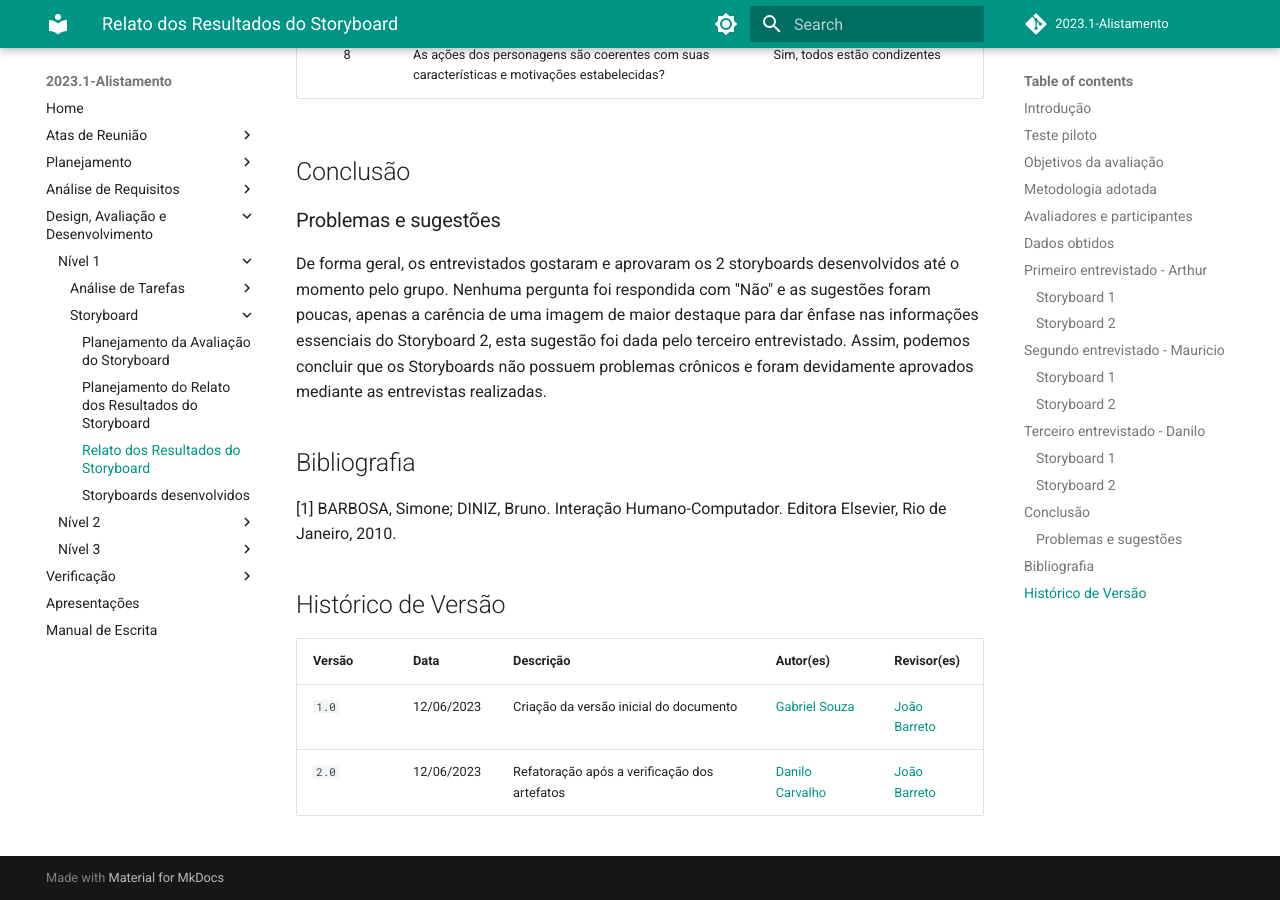
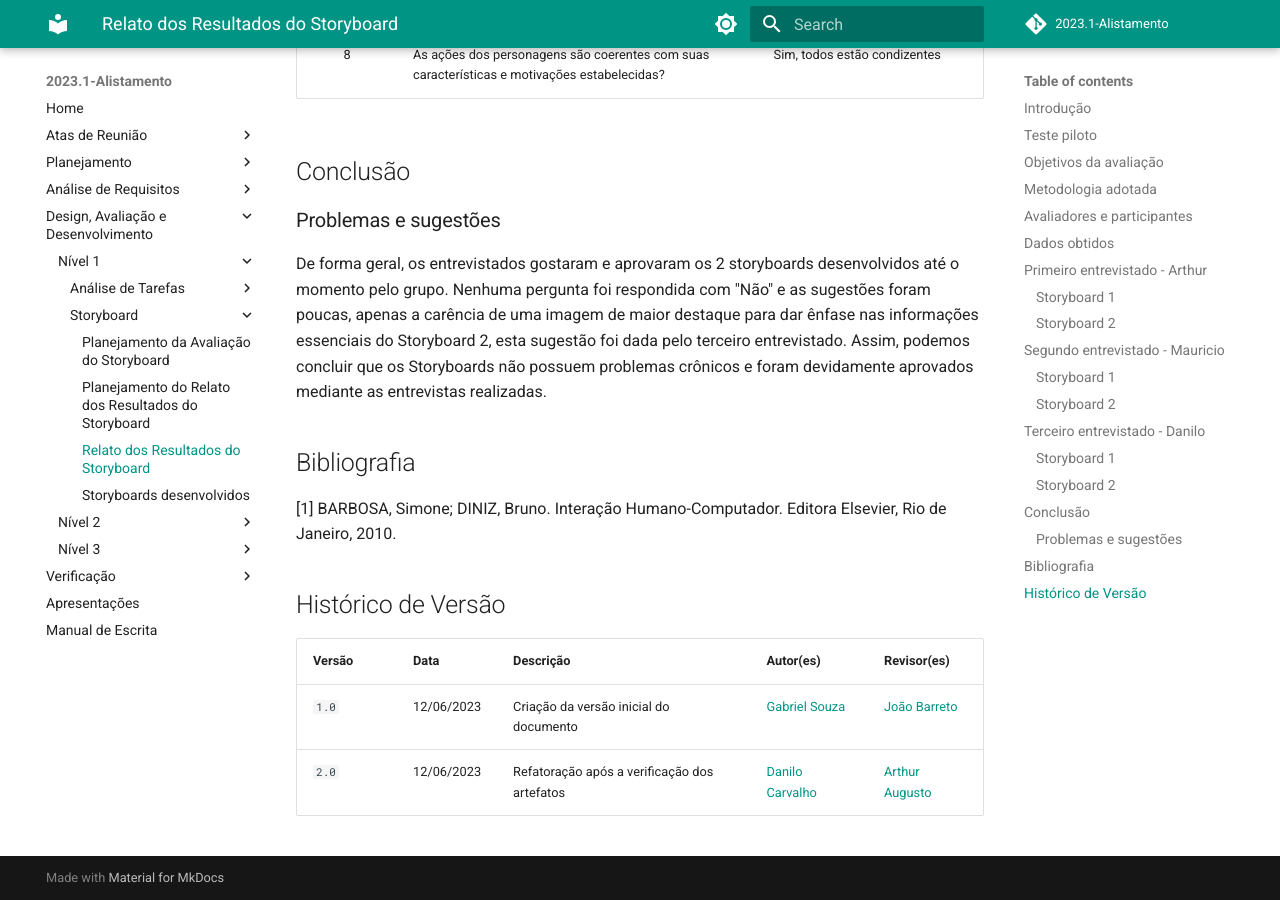
Before and after one commit to Interacao-Humano-Computador/2023.1-Alistamento, an MkDocs documentation site: the page built from docs/design_avaliacao_desenvolvimento/nivel1/storyboard/relato_resultados.md, in a window 1280 px wide and 900 px high, scrolled down 5531 px. Built offline with MkDocs 1.6.1 and Material for MkDocs 9.7.7, drawn with Linux system fonts in a browser that asks for light colours; comment, search, counter and statistics services are not loaded.

Commit message:
Update relato_resultados.md

```diff
--- a/docs/design_avaliacao_desenvolvimento/nivel1/storyboard/relato_resultados.md
+++ b/docs/design_avaliacao_desenvolvimento/nivel1/storyboard/relato_resultados.md
@@ -132,4 +132,4 @@ aprovados mediante as entrevistas realizadas.
 | Versão | Data  | Descrição                          | Autor(es)     |  Revisor(es)  |
 | ------ | ----- | ---------------------------------- | ------------- | ------------- |
 | `1.0`  | 12/06/2023     | Criação da versão inicial do documento | [Gabriel Souza](https://github.com/GabrielMS00) |  [João Barreto](https://github.com/JoaoBarreto03)  |
-| `2.0`  | 12/06/2023     | Refatoração após a verificação dos artefatos | [Danilo Carvalho](https://github.com/Danilo-Carvalho-Antunes) |  [João Barreto](https://github.com/JoaoBarreto03)  |
+| `2.0`  | 12/06/2023     | Refatoração após a verificação dos artefatos | [Danilo Carvalho](https://github.com/Danilo-Carvalho-Antunes) |  [Arthur Augusto](https://github.com/arthur-augusto)  |
```
